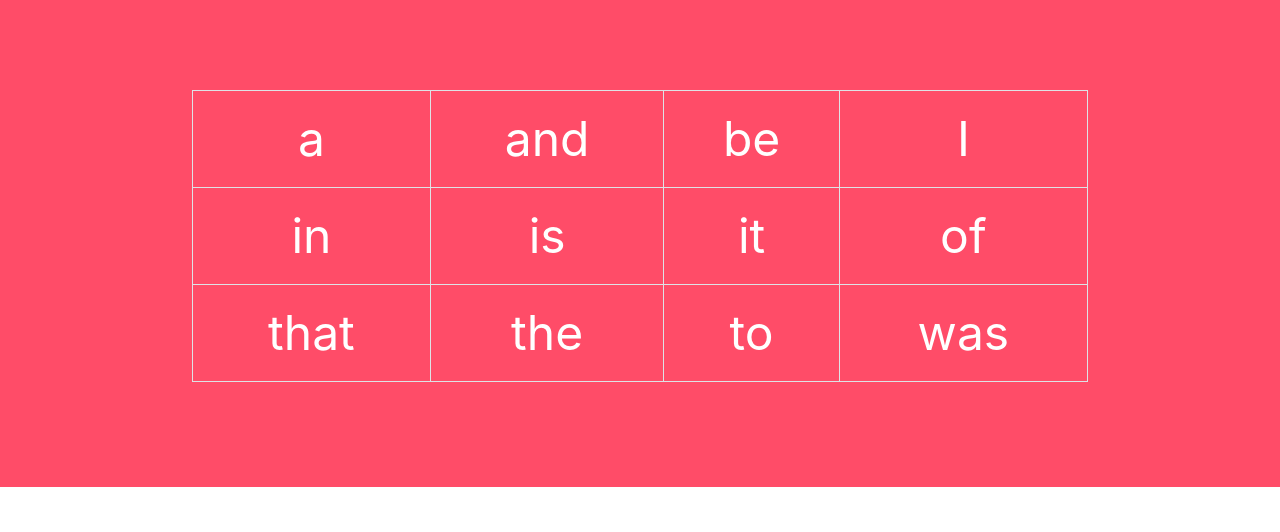
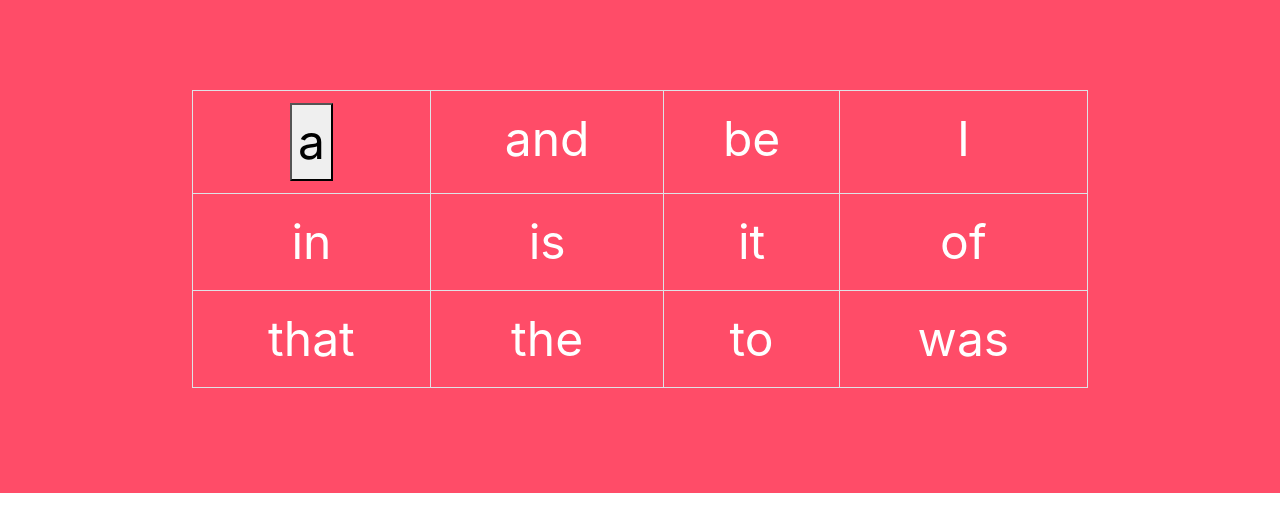
Before and after one commit to zuoningyu/MagicWords_KH, a plain HTML site: page index.html in a window 1280 px wide. Drawn offline with nearby package versions, Linux system fonts and the light colour scheme.

Commit message:
Add files via upload

```diff
--- a/index.html
+++ b/index.html
@@ -15,7 +15,7 @@
   <tbody>
     <tr>
 
-      <td><a style="cursor:pointer;" onclick="myAudioFunction('1');">a</a></td>
+      <td><a style="cursor:pointer;" onclick="myAudioFunction('1');"><button type="button">a</button></a></td>
       <td><a style="cursor:pointer;" onclick="myAudioFunction('2');">and</a></td>
       <td><a style="cursor:pointer;" onclick="myAudioFunction('3');">be</a></td>
       <td><a style="cursor:pointer;" onclick="myAudioFunction('4');">I</a></td>
```
